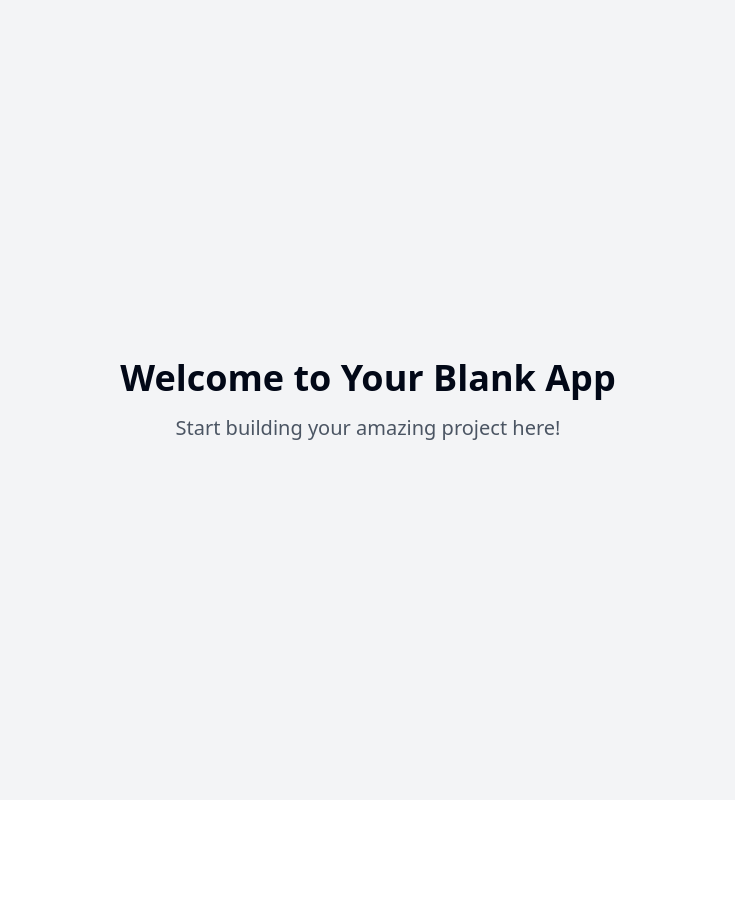
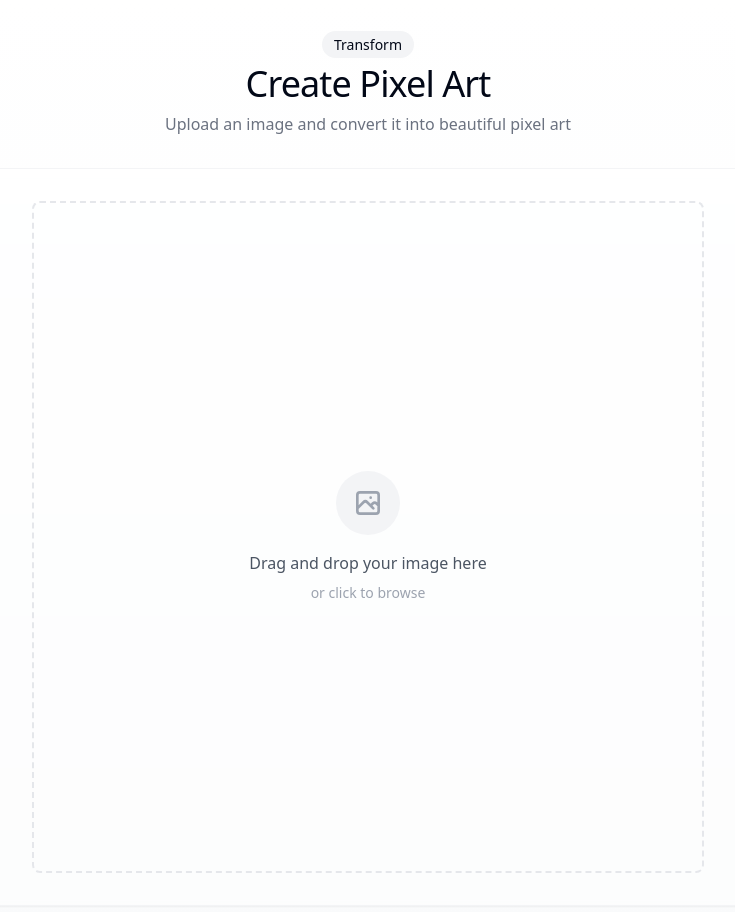
Before and after one commit to quadraticgames/artpixelfy, a React (Vite) app: page / in a window 1280 px wide. Shown: the top 912 px of the page, without its empty margins (272-1007 px from the left). Before the commit the page ends 800 px from the top, so only its background shows below. Built offline with nearby package versions, Linux system fonts and the light colour scheme.

Commit message:
Add image-to-pixel-art feature
This commit adds a feature that allows users to upload an image and convert it to pixel art for download.

```diff
--- a/package.json
+++ b/package.json
@@ -45,12 +45,14 @@
     "cmdk": "^1.0.0",
     "date-fns": "^3.6.0",
     "embla-carousel-react": "^8.3.0",
+    "html-to-image": "^1.11.11",
     "input-otp": "^1.2.4",
     "lucide-react": "^0.462.0",
     "next-themes": "^0.3.0",
     "react": "^18.3.1",
     "react-day-picker": "^8.10.1",
     "react-dom": "^18.3.1",
+    "react-dropzone": "^14.2.3",
     "react-hook-form": "^7.53.0",
     "react-resizable-panels": "^2.1.3",
     "react-router-dom": "^6.26.2",
--- /dev/null
+++ b/src/components/ImageUploader.tsx
@@ -0,0 +1,70 @@
+
+import { useState, useCallback } from "react";
+import { useDropzone } from "react-dropzone";
+import { toast } from "sonner";
+import { cn } from "@/lib/utils";
+
+interface ImageUploaderProps {
+  onUpload: (file: File) => void;
+}
+
+export const ImageUploader = ({ onUpload }: ImageUploaderProps) => {
+  const [isDragging, setIsDragging] = useState(false);
+
+  const onDrop = useCallback(
+    (acceptedFiles: File[]) => {
+      const file = acceptedFiles[0];
+      if (!file) return;
+
+      if (!file.type.startsWith("image/")) {
+        toast.error("Please upload an image file");
+        return;
+      }
+
+      onUpload(file);
+    },
+    [onUpload]
+  );
+
+  const { getRootProps, getInputProps } = useDropzone({
+    onDrop,
+    accept: {
+      "image/*": [".png", ".jpg", ".jpeg", ".gif"],
+    },
+    multiple: false,
+    onDragEnter: () => setIsDragging(true),
+    onDragLeave: () => setIsDragging(false),
+  });
+
+  return (
+    <div
+      {...getRootProps()}
+      className={cn(
+        "relative aspect-square w-full max-w-2xl mx-auto rounded-lg border-2 border-dashed transition-all duration-200 ease-in-out",
+        "hover:bg-gray-50 hover:border-gray-300",
+        isDragging ? "border-gray-400 bg-gray-50" : "border-gray-200",
+      )}
+    >
+      <input {...getInputProps()} />
+      <div className="absolute inset-0 flex flex-col items-center justify-center p-4 text-center">
+        <div className="w-16 h-16 mb-4 rounded-full bg-gray-100 flex items-center justify-center">
+          <svg
+            className="w-8 h-8 text-gray-400"
+            fill="none"
+            stroke="currentColor"
+            viewBox="0 0 24 24"
+          >
+            <path
+              strokeLinecap="round"
+              strokeLinejoin="round"
+              strokeWidth={2}
+              d="M4 16l4.586-4.586a2 2 0 012.828 0L16 16m-2-2l1.586-1.586a2 2 0 012.828 0L20 14m-6-6h.01M6 20h12a2 2 0 002-2V6a2 2 0 00-2-2H6a2 2 0 00-2 2v12a2 2 0 002 2z"
+            />
+          </svg>
+        </div>
+        <p className="text-gray-600 mb-2">Drag and drop your image here</p>
+        <p className="text-sm text-gray-400">or click to browse</p>
+      </div>
+    </div>
+  );
+};
--- /dev/null
+++ b/src/components/PixelatedImage.tsx
@@ -0,0 +1,70 @@
+
+import { useEffect, useRef } from "react";
+
+interface PixelatedImageProps {
+  src: string;
+  pixelSize: number;
+}
+
+export const PixelatedImage = ({ src, pixelSize }: PixelatedImageProps) => {
+  const canvasRef = useRef<HTMLCanvasElement>(null);
+
+  useEffect(() => {
+    const canvas = canvasRef.current;
+    if (!canvas) return;
+
+    const ctx = canvas.getContext("2d");
+    if (!ctx) return;
+
+    const img = new Image();
+    img.src = src;
+    img.onload = () => {
+      // Calculate dimensions maintaining aspect ratio
+      const aspectRatio = img.width / img.height;
+      const targetSize = 512; // Fixed size for consistency
+      let width = targetSize;
+      let height = targetSize;
+
+      if (aspectRatio > 1) {
+        height = width / aspectRatio;
+      } else {
+        width = height * aspectRatio;
+      }
+
+      // Set canvas size
+      canvas.width = width;
+      canvas.height = height;
+
+      // Draw original image
+      ctx.drawImage(img, 0, 0, width, height);
+
+      // Get image data
+      const imageData = ctx.getImageData(0, 0, width, height);
+      const data = imageData.data;
+
+      // Clear canvas
+      ctx.clearRect(0, 0, width, height);
+
+      // Draw pixelated version
+      for (let y = 0; y < height; y += pixelSize) {
+        for (let x = 0; x < width; x += pixelSize) {
+          // Get the color of the first pixel in the block
+          const red = data[((y * width + x) * 4)];
+          const green = data[((y * width + x) * 4) + 1];
+          const blue = data[((y * width + x) * 4) + 2];
+          const alpha = data[((y * width + x) * 4) + 3];
+
+          ctx.fillStyle = `rgba(${red}, ${green}, ${blue}, ${alpha / 255})`;
+          ctx.fillRect(x, y, pixelSize, pixelSize);
+        }
+      }
+    };
+  }, [src, pixelSize]);
+
+  return (
+    <canvas
+      ref={canvasRef}
+      className="w-full h-full object-contain transition-all duration-300 ease-in-out"
+    />
+  );
+};
--- a/src/pages/Index.tsx
+++ b/src/pages/Index.tsx
@@ -1,11 +1,88 @@
-// Update this page (the content is just a fallback if you fail to update the page)
+
+import { useState, useRef } from "react";
+import { Button } from "@/components/ui/button";
+import { Slider } from "@/components/ui/slider";
+import { toast } from "sonner";
+import * as htmlToImage from "html-to-image";
+import { ImageUploader } from "@/components/ImageUploader";
+import { PixelatedImage } from "@/components/PixelatedImage";
+import { Card } from "@/components/ui/card";
 
 const Index = () => {
+  const [image, setImage] = useState<string | null>(null);
+  const [pixelSize, setPixelSize] = useState([8]);
+  const pixelatedRef = useRef<HTMLDivElement>(null);
+
+  const handleImageUpload = (file: File) => {
+    const reader = new FileReader();
+    reader.onload = (e) => {
+      setImage(e.target?.result as string);
+      toast.success("Image uploaded successfully");
+    };
+    reader.readAsDataURL(file);
+  };
+
+  const handleDownload = async () => {
+    if (!pixelatedRef.current) return;
+    try {
+      const dataUrl = await htmlToImage.toPng(pixelatedRef.current);
+      const link = document.createElement("a");
+      link.download = "pixel-art.png";
+      link.href = dataUrl;
+      link.click();
+      toast.success("Image downloaded successfully");
+    } catch (error) {
+      toast.error("Failed to download image");
+    }
+  };
+
   return (
-    <div className="min-h-screen flex items-center justify-center bg-gray-100">
-      <div className="text-center">
-        <h1 className="text-4xl font-bold mb-4">Welcome to Your Blank App</h1>
-        <p className="text-xl text-gray-600">Start building your amazing project here!</p>
+    <div className="min-h-screen bg-gradient-to-b from-white to-gray-50 p-8">
+      <div className="max-w-4xl mx-auto space-y-8">
+        <div className="text-center space-y-2">
+          <span className="px-3 py-1 text-sm bg-gray-100 rounded-full">Transform</span>
+          <h1 className="text-4xl font-medium tracking-tight">Create Pixel Art</h1>
+          <p className="text-gray-500">Upload an image and convert it into beautiful pixel art</p>
+        </div>
+
+        <Card className="p-8 bg-white/50 backdrop-blur-sm border border-gray-100">
+          {!image ? (
+            <ImageUploader onUpload={handleImageUpload} />
+          ) : (
+            <div className="space-y-6">
+              <div ref={pixelatedRef} className="relative aspect-square w-full max-w-2xl mx-auto rounded-lg overflow-hidden">
+                <PixelatedImage src={image} pixelSize={pixelSize[0]} />
+              </div>
+
+              <div className="space-y-4">
+                <div className="space-y-2">
+                  <label className="text-sm text-gray-600">Pixel Size</label>
+                  <Slider
+                    value={pixelSize}
+                    onValueChange={setPixelSize}
+                    min={4}
+                    max={32}
+                    step={1}
+                    className="w-full"
+                  />
+                </div>
+
+                <div className="flex gap-4 justify-center">
+                  <Button
+                    variant="outline"
+                    onClick={() => {
+                      setImage(null);
+                      setPixelSize([8]);
+                    }}
+                  >
+                    Upload New Image
+                  </Button>
+                  <Button onClick={handleDownload}>Download Pixel Art</Button>
+                </div>
+              </div>
+            </div>
+          )}
+        </Card>
       </div>
     </div>
   );
```
Also changed, not shown: 1 other file (tests, documents, lock files or other folders).
